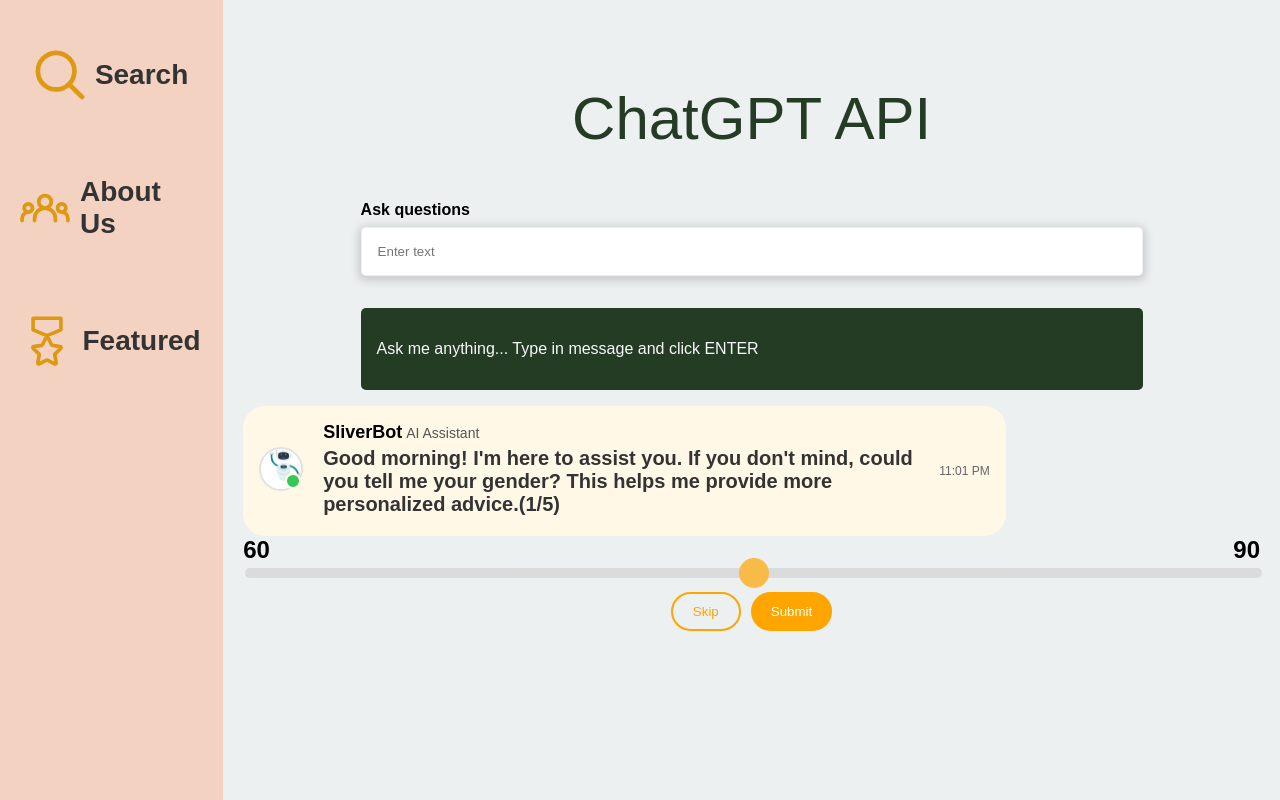
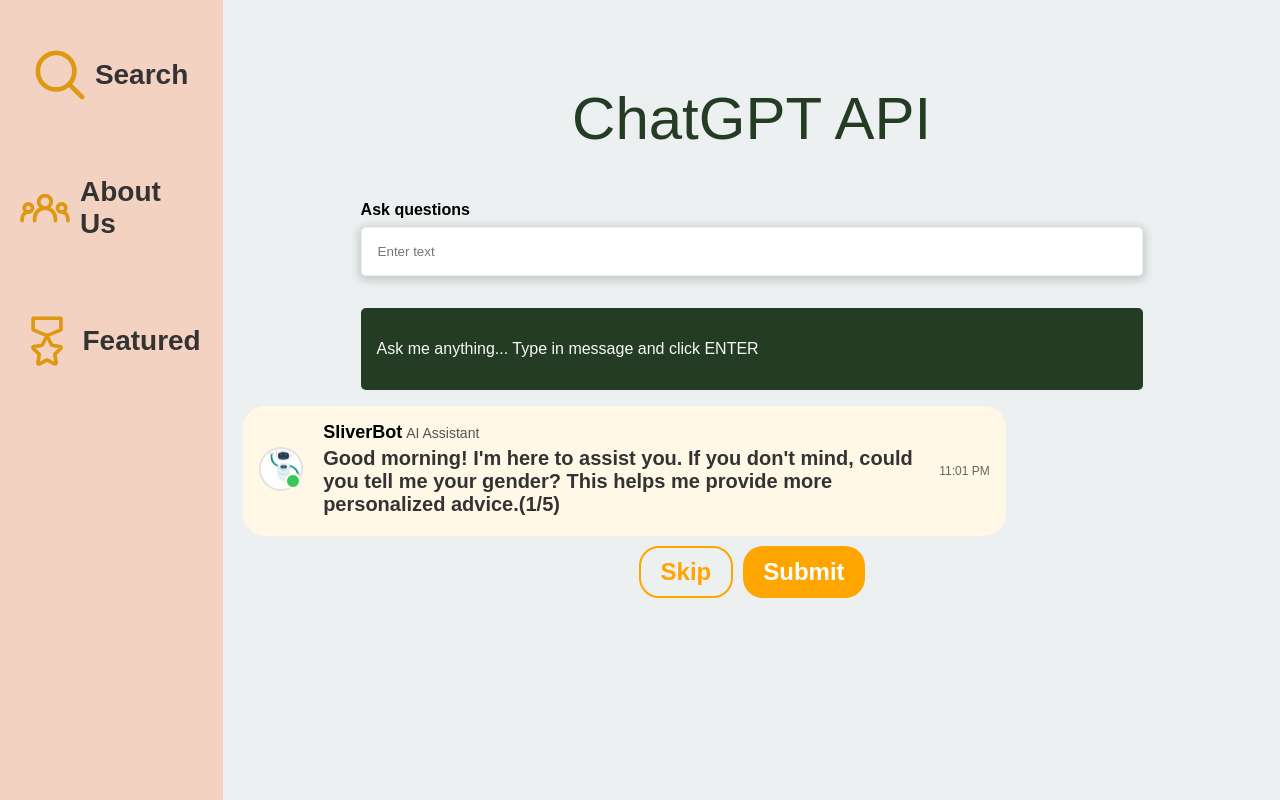
Before and after one commit to lunazzao/hci-project, a React (Create React App) app: page / in a window 1280 px wide. Built offline with nearby package versions, Linux system fonts and the light colour scheme.

Commit message:
Question only rendering after clicking submit button

```diff
--- a/src/App.js
+++ b/src/App.js
@@ -23,6 +23,13 @@
 
   const handleButtonClick = () => {
     setCurrentMessageIndex(currentIndex => {
+      // Determine if the slider should be shown based on the next message index.
+      // For example, if you want to show the slider after the first message,
+      // you check if the currentIndex (before increment) is 0.
+      const shouldShowSlider = currentIndex === 0;
+      if (shouldShowSlider) {
+        setShowSlider(true);
+      }
       // `currentIndex` is only accessible inside this function.
       console.log(`currentIndex: ${currentIndex}`);
       return currentIndex + 1;
@@ -51,7 +58,8 @@
             currentMessageIndex={currentMessageIndex}
             onMessageDisplayed={handleDisplayNextComponent}
           />
-            {showSlider && <Slider min={60} max={90} step={1} onChange={() => {}} />}
+          {currentMessageIndex === 1 && <Slider min={60} max={90} step={1} onChange={() => {}} />}
+          {/* Move ButtonGroup rendering here if you want it directly after the Slider */}
         </div>
       );
       case 'about':
@@ -69,7 +77,8 @@
       <Sidebar changeActiveComponent={changeActiveComponent} />
       <div className="main">
         {renderComponent()}
-        {/* Assuming you want to show the slider and button group together */}
+        {/* Ensure ButtonGroup is rendered outside the `renderComponent` call
+            to always show it after the messages and optionally the slider. */}
         <ButtonGroup onAction={handleButtonClick} />
       </div>
     </div>
--- a/src/components/Buttons/buttonGroup.css
+++ b/src/components/Buttons/buttonGroup.css
@@ -13,6 +13,8 @@
     border-radius: 20px; /* Rounded corners */
     cursor: pointer;
     transition: background-color 0.3s ease;
+    font-size: 24px;
+    font-weight: 800;
   }
 
   .skip-button {
--- a/src/data/message.json
+++ b/src/data/message.json
@@ -18,5 +18,9 @@
     {
       "id": 5,
       "message": "What are your wellness goals? I can offer support whether you're looking to improve your strength, flexibility, balance, or something else!(5/5)"
+    },
+    {
+      "id": 6,
+      "message": "We found you a video! Give us a thumbs up or downvote to tell us if you like it!"
     }
   ]
```
Lines whose indentation alone changed are shown as unchanged.
